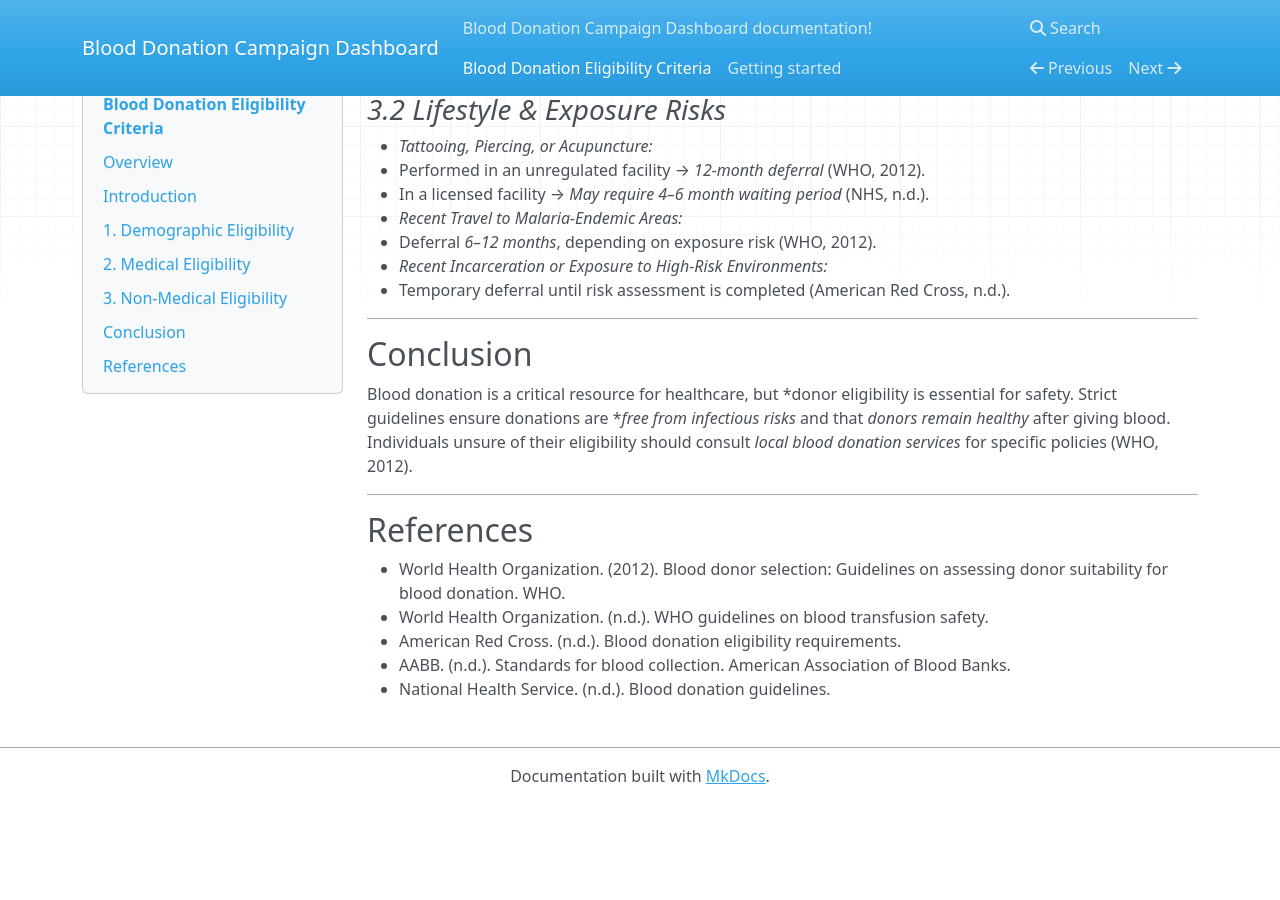
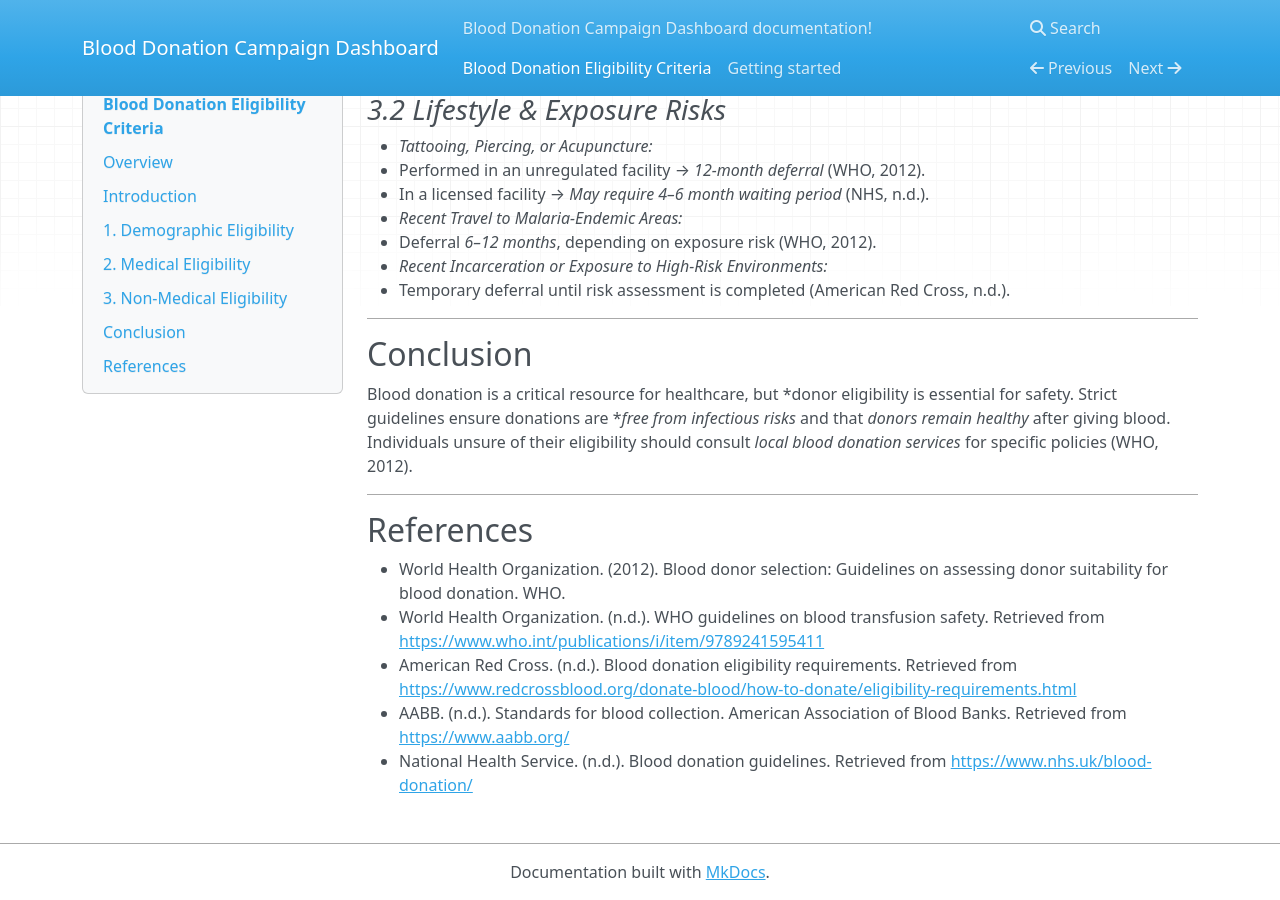
Before and after one commit to AlphonseBrandon/blood_donation_campaign_dashboard, an MkDocs documentation site: the page built from docs/docs/Ethics.md, in a window 1280 px wide and 900 px high, scrolled down 1917 px. Built offline with MkDocs 1.6.1, drawn with Linux system fonts in a browser that asks for light colours; nearby versions of some CDN libraries; before the commit the page ends 2721 px from its top, so only the background shows below that.

Commit message:
Update Ethics.md

```diff
--- a/docs/docs/Ethics.md
+++ b/docs/docs/Ethics.md
@@ -91,7 +91,7 @@ Blood donation is a critical resource for healthcare, but *donor eligibility is
 ---
 ## References
 - World Health Organization. (2012). Blood donor selection: Guidelines on assessing donor suitability for blood donation. WHO.
-- World Health Organization. (n.d.). WHO guidelines on blood transfusion safety.
-- American Red Cross. (n.d.). Blood donation eligibility requirements.
-- AABB. (n.d.). Standards for blood collection. American Association of Blood Banks.
-- National Health Service. (n.d.). Blood donation guidelines.
+- World Health Organization. (n.d.). WHO guidelines on blood transfusion safety. Retrieved from [https://www.who.int/publications/i/item/9789241595411](https://www.who.int/publications/i/item/9789241595411)
+- American Red Cross. (n.d.). Blood donation eligibility requirements. Retrieved from [https://www.redcrossblood.org/donate-blood/how-to-donate/eligibility-requirements.html](https://www.redcrossblood.org/donate-blood/how-to-donate/eligibility-requirements.html)
+- AABB. (n.d.). Standards for blood collection. American Association of Blood Banks. Retrieved from [https://www.aabb.org/](https://www.aabb.org/)
+- National Health Service. (n.d.). Blood donation guidelines. Retrieved from [https://www.nhs.uk/blood-donation/](https://www.nhs.uk/blood-donation/)
```
